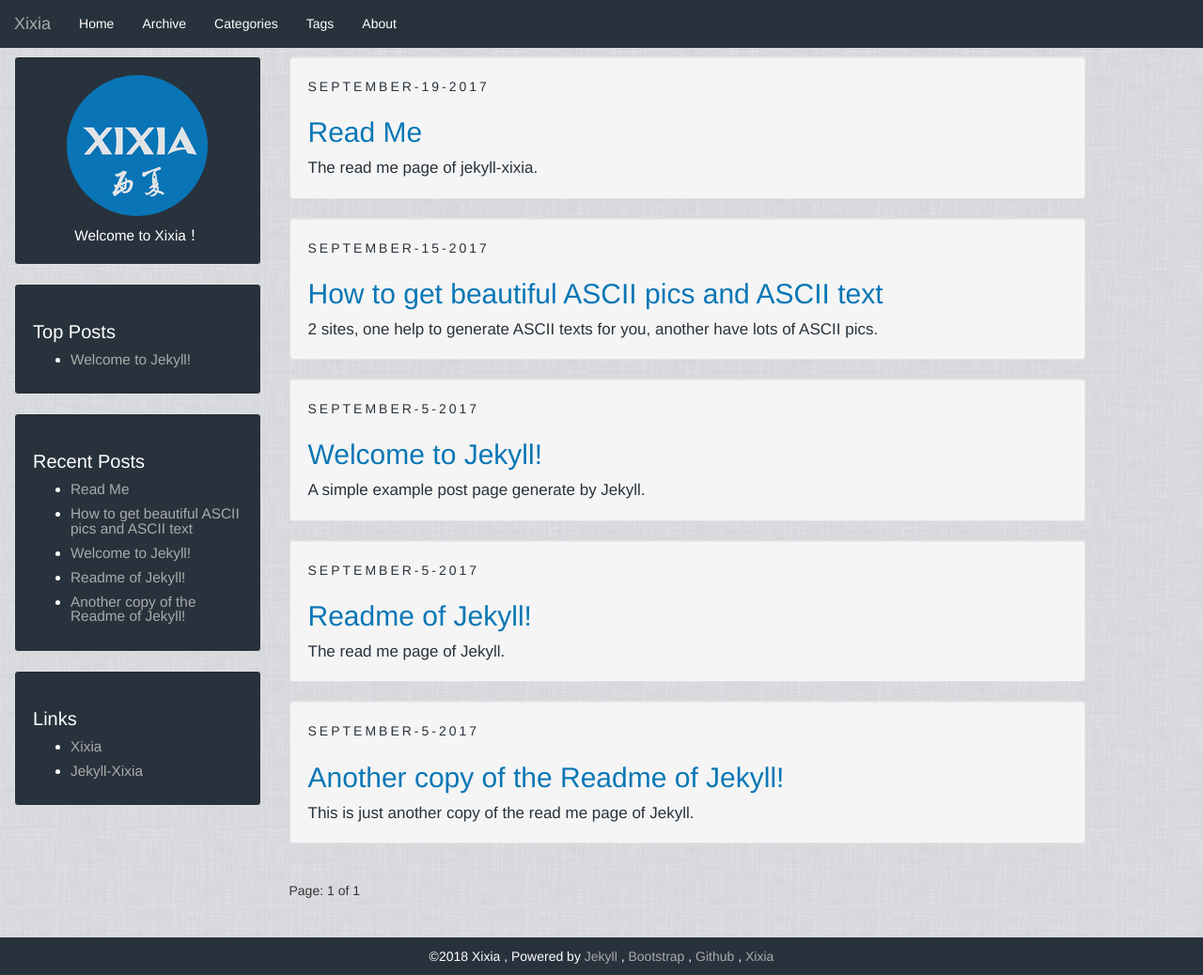
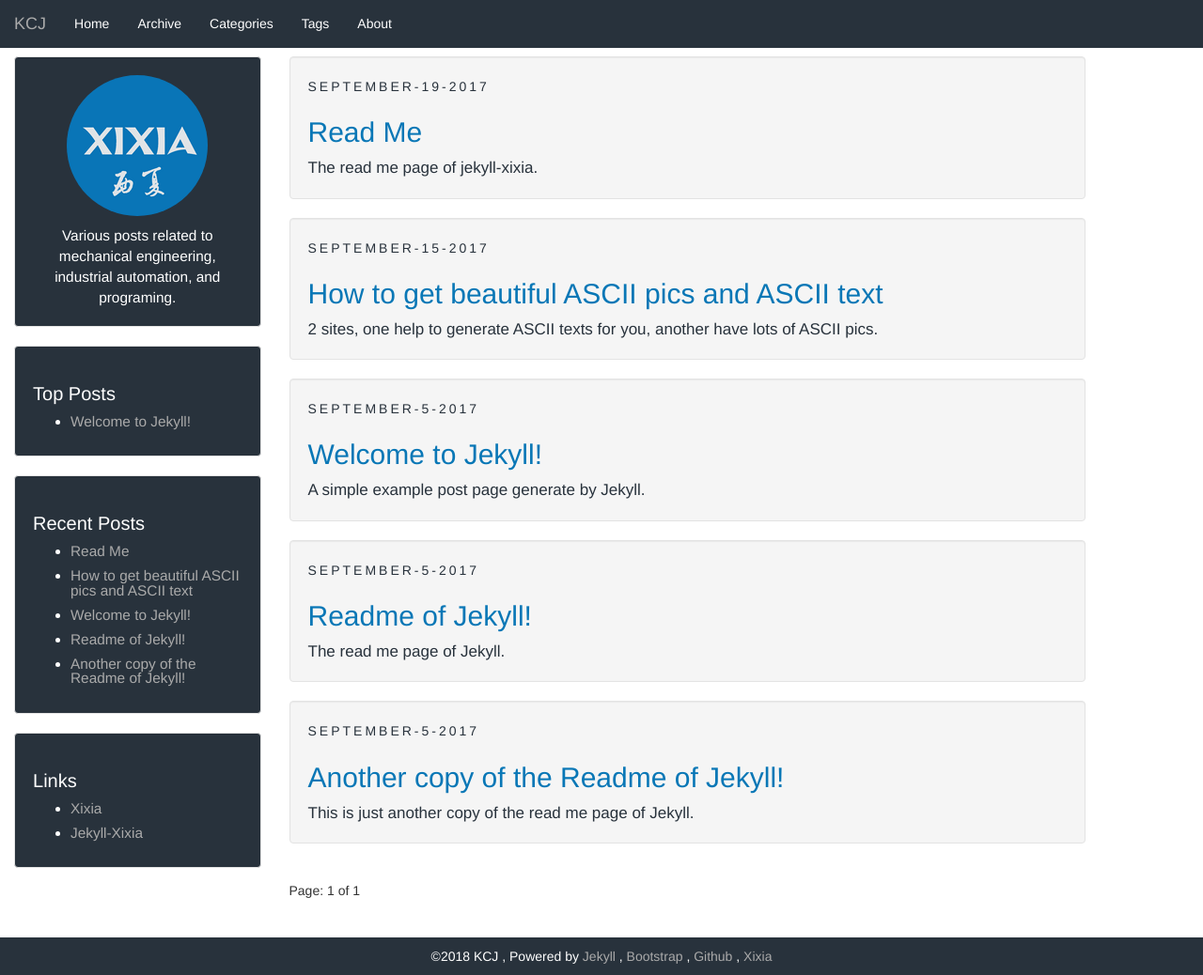
Before and after one commit to KurtJacobson/kcjengr.com, a Jekyll site: the page built from index.html, in a window 1280 px wide and 1038 px high. Shown: the whole window at 94% size. Built offline with Jekyll 4.4.1, drawn with Linux system fonts in a browser that asks for light colours; the list of posts is cut into pages by our own code.

Commit message:
update config for KCJ

```diff
--- a/_config.yml
+++ b/_config.yml
@@ -1,22 +1,26 @@
 # Jekyll configuration
 
-name: Xixia
-description: Welcome to Xixia！
+name: KCJ
+title: Kurt's Blog
+description: "Various posts related to mechanical engineering, industrial
+automation, and programing."
 
 # url is currently only used only for the RSS feed in feed.xml
-url: https://github.com/zxixia/jekyll-xixia
+url: https://kcjengr.github.io
 
 # baseurl will often be '', but for a project page on gh-pages, it needs to
 # be the project name.
 # *** IMPORTANT: If your local "jekyll serve" throws errors change this to '' or
 #     run it like so: jekyll serve --baseurl=''
-baseurl: '/jekyll-xixia'
+baseurl: ''
+
 ## default date_format
 date_format:
   title: "%B-%-d-%Y"
   archive: "%b"
   categories: "%b-%Y"
   tag: "%b-%Y"
+
 # Language
 lan: "en"
 
@@ -24,6 +28,6 @@
 
 highlighter: rouge
 markdown: kramdown
-gems: ['jekyll-paginate']
+plugins: ['jekyll-paginate']
 
 exclude: ['README.md', 'LICENSE', "*.bak"]
```
